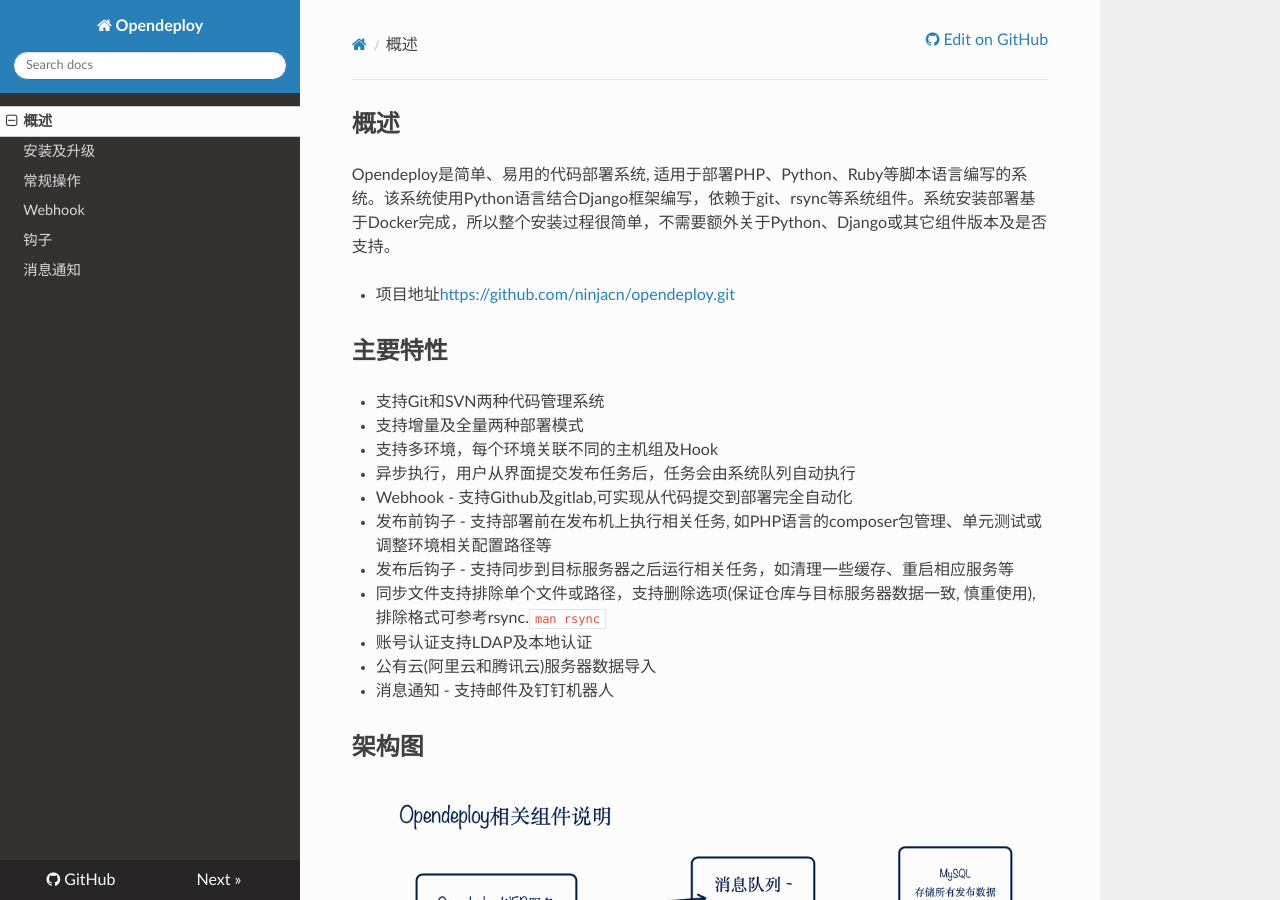
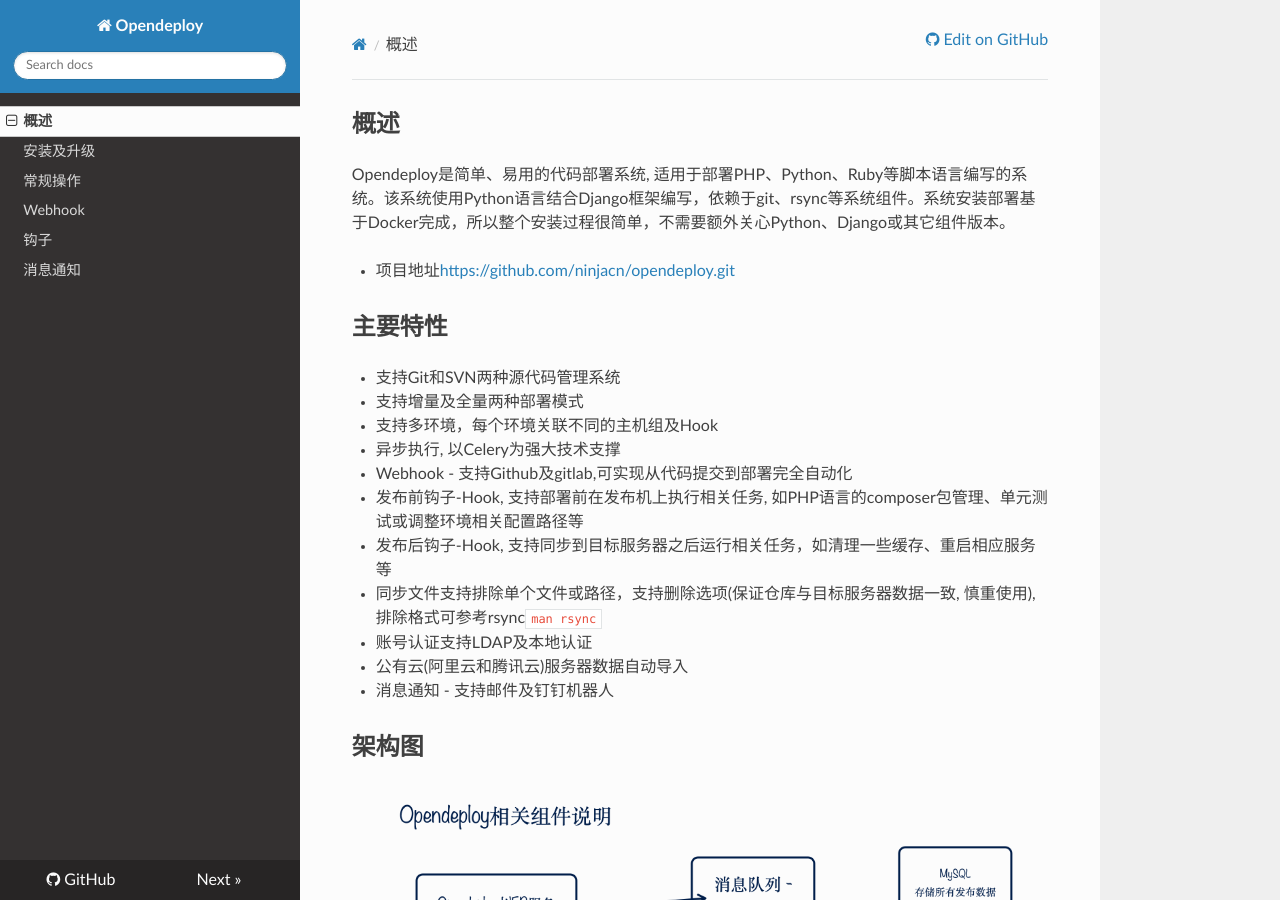
Before and after one commit to ninjacn/opendeploy, an MkDocs documentation site: the page built from docs/index.md, in a window 1280 px wide and 900 px high. Built offline with MkDocs 1.6.1, drawn with Linux system fonts in a browser that asks for light colours; nearby versions of some CDN libraries; some of the changed text lies outside the part shown.

Commit message:
update doc

```diff
--- a/docs/index.md
+++ b/docs/index.md
@@ -1,20 +1,20 @@
 ## 概述
 
-Opendeploy是简单、易用的代码部署系统, 适用于部署PHP、Python、Ruby等脚本语言编写的系统。该系统使用Python语言结合Django框架编写，依赖于git、rsync等系统组件。系统安装部署基于Docker完成，所以整个安装过程很简单，不需要额外关于Python、Django或其它组件版本及是否支持。
+Opendeploy是简单、易用的代码部署系统, 适用于部署PHP、Python、Ruby等脚本语言编写的系统。该系统使用Python语言结合Django框架编写，依赖于git、rsync等系统组件。系统安装部署基于Docker完成，所以整个安装过程很简单，不需要额外关心Python、Django或其它组件版本。
 
 * 项目地址[https://github.com/ninjacn/opendeploy.git](https://github.com/ninjacn/opendeploy.git)
 
 ## 主要特性
-* 支持Git和SVN两种代码管理系统
+* 支持Git和SVN两种源代码管理系统
 * 支持增量及全量两种部署模式
 * 支持多环境，每个环境关联不同的主机组及Hook
-* 异步执行，用户从界面提交发布任务后，任务会由系统队列自动执行
+* 异步执行, 以Celery为强大技术支撑
 * Webhook - 支持Github及gitlab,可实现从代码提交到部署完全自动化
-* 发布前钩子 - 支持部署前在发布机上执行相关任务, 如PHP语言的composer包管理、单元测试或调整环境相关配置路径等
-* 发布后钩子 - 支持同步到目标服务器之后运行相关任务，如清理一些缓存、重启相应服务等
-* 同步文件支持排除单个文件或路径，支持删除选项(保证仓库与目标服务器数据一致, 慎重使用), 排除格式可参考rsync.<code>man rsync</code>
+* 发布前钩子-Hook, 支持部署前在发布机上执行相关任务, 如PHP语言的composer包管理、单元测试或调整环境相关配置路径等
+* 发布后钩子-Hook, 支持同步到目标服务器之后运行相关任务，如清理一些缓存、重启相应服务等
+* 同步文件支持排除单个文件或路径，支持删除选项(保证仓库与目标服务器数据一致, 慎重使用), 排除格式可参考rsync<code>man rsync</code>
 * 账号认证支持LDAP及本地认证
-* 公有云(阿里云和腾讯云)服务器数据导入
+* 公有云(阿里云和腾讯云)服务器数据自动导入
 * 消息通知 - 支持邮件及钉钉机器人
 
 ## 架构图
@@ -25,7 +25,7 @@
 ## 概念
 
 ### 工作区
-系统从仓库(git, svn)将代码克隆或更新到发布机, 该目录即工作区目录。工作区目录由项目ID和项目分支名组成。
+系统从仓库(git, svn)将代码克隆或更新到发布机, 该目录即工作区目录。工作区可以理解为代码暂存区，可以做一些工作，并方便同步到远程目标服务器。工作区目录名由项目ID和项目分支名组成。
 
 ### 部署模式
 * 增量
@@ -34,7 +34,7 @@
 > 全量模式是指每次部署系统都会将所有文件部署到目标服务器，并且在目标服务器上生成的目录名为<code>项目名+发布系统ID</code>; 系统会建立一个软链接，源路径为目标服务器上真实路径，目标路径(软链)为不带发布系统ID的路径(后台配置)。nginx或其它web服务器根路径会指向这个软链接。
 
 ### 队列 - Celery Worker
-所有发布任务都会由队列来完成。目前配置为5个进程，如需调整可以更改根目录下<code>docker-compose-prod.yml</code>文件。
+Opendeploy队列技术上以Celery为支撑。所有发布任务都会由队列来完成,目前配置为5个进程，如需调整可以更改根目录下<code>docker-compose-prod.yml</code>文件。
 
 ## 部分截图
 ![前台](images/frontend01.png)
```
